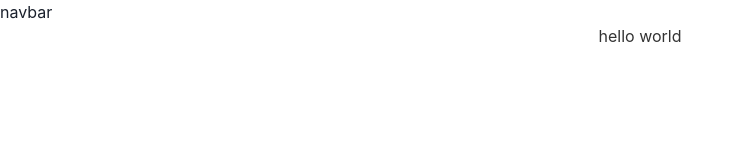
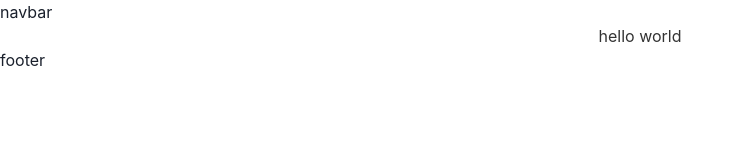
Before and after one commit to murakamiren/minpaso, a Next.js app: page / in a window 1280 px wide. Shown: the top 160 px of the page, without its empty margins (0-744 px from the left). Built offline with nearby package versions, Linux system fonts and the light colour scheme.

Commit message:
feat: create footer component

```diff
--- /dev/null
+++ b/src/components/footer/footer.tsx
@@ -0,0 +1,14 @@
+import { Box, Text } from "@chakra-ui/react";
+import { FC } from "react";
+
+const Footer: FC = () => {
+	return (
+		<footer>
+			<Box>
+				<Text>footer</Text>
+			</Box>
+		</footer>
+	);
+};
+
+export default Footer;
--- a/src/pages/index.tsx
+++ b/src/pages/index.tsx
@@ -1,6 +1,7 @@
 import { Box, Text } from "@chakra-ui/react";
 import type { NextPage } from "next";
 import Head from "next/head";
+import Footer from "../components/footer/footer";
 import Navbar from "../components/navbar/navbar";
 
 const Home: NextPage = () => {
@@ -17,6 +18,8 @@ const Home: NextPage = () => {
 			<Box display="flex" justifyContent="center">
 				<Text color="text.black">hello world</Text>
 			</Box>
+
+			<Footer />
 		</div>
 	);
 };
```
